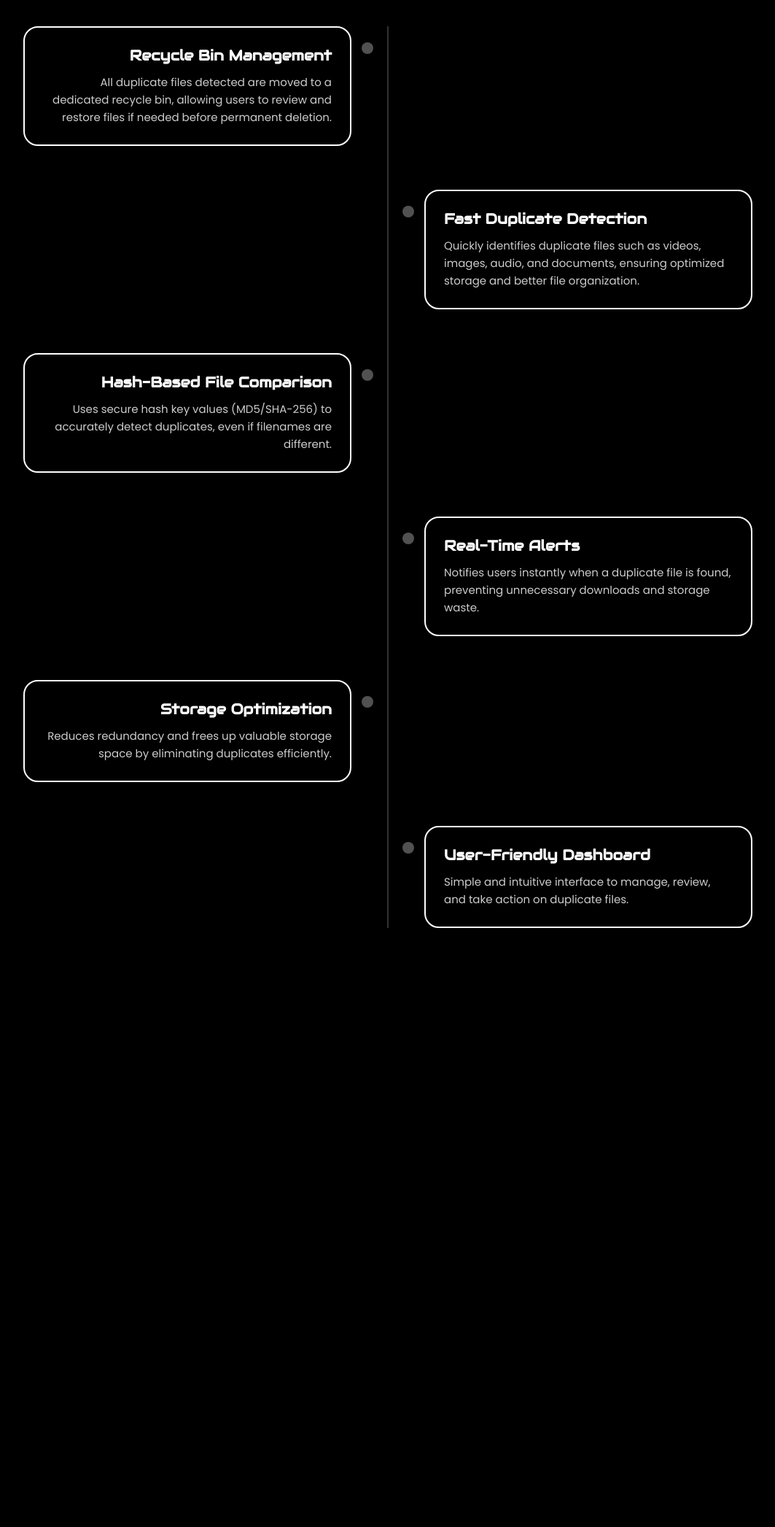
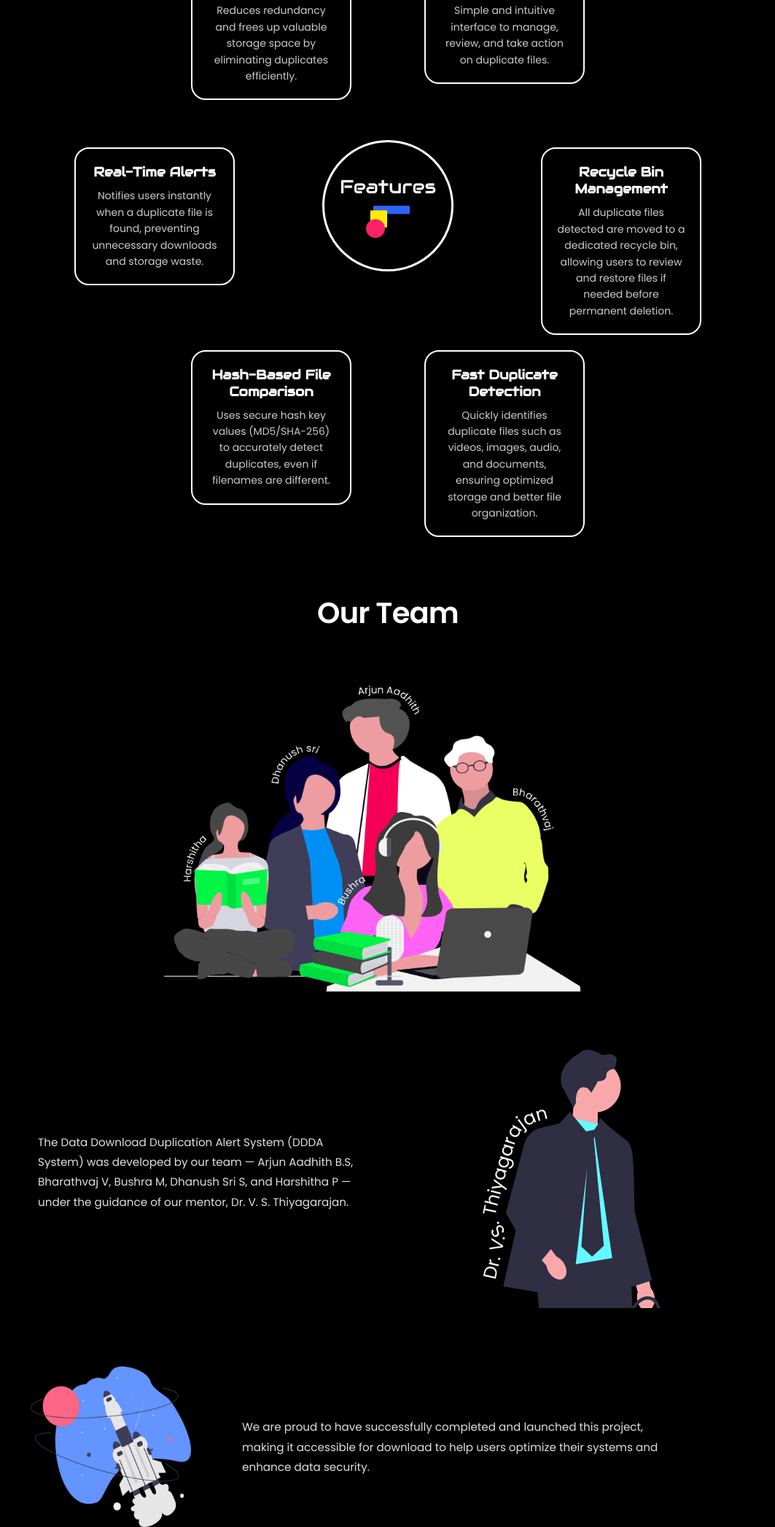
Before and after one commit to bharathvaj68/Duplicate_website, a plain HTML site: page index.html in a window 1280 px wide. Shown: the part 3029-5122 px from the top of the page at 73% size, without its empty margins (108-1171 px from the left). Before the commit the page ends 4361 px from the top, so only its background shows below. Drawn offline with Linux system fonts and the light colour scheme.

Commit message:
some changes added

```diff
--- a/index.html
+++ b/index.html
@@ -141,45 +141,75 @@
 
     <!-- features -->
 
-        <div class="features-section">
-    <div class="features-title">
+ <div class="features-section">
+    <div class="features-center">
       Features
-      <img src="./Source/shapes 2.png" alt="Shapes Icon" class="features-icon" />
+      <img src="./Source/shapes 2.png" alt="Shapes Icon">
     </div>
 
-    <div class="features-list">
-      <div class="feature-card">
+    <div class="orbit">
+      <div class="feature-card" data-angle="0">
         <h3>Recycle Bin Management</h3>
         <p>All duplicate files detected are moved to a dedicated recycle bin, allowing users to review and restore files if needed before permanent deletion.</p>
       </div>
-
-      <div class="feature-card">
+      <div class="feature-card" data-angle="60">
         <h3>Fast Duplicate Detection</h3>
         <p>Quickly identifies duplicate files such as videos, images, audio, and documents, ensuring optimized storage and better file organization.</p>
       </div>
-
-      <div class="feature-card">
+      <div class="feature-card" data-angle="120">
         <h3>Hash-Based File Comparison</h3>
         <p>Uses secure hash key values (MD5/SHA-256) to accurately detect duplicates, even if filenames are different.</p>
       </div>
-
-      <div class="feature-card">
+      <div class="feature-card" data-angle="180">
         <h3>Real-Time Alerts</h3>
         <p>Notifies users instantly when a duplicate file is found, preventing unnecessary downloads and storage waste.</p>
       </div>
-
-      <div class="feature-card">
+      <div class="feature-card" data-angle="240">
         <h3>Storage Optimization</h3>
         <p>Reduces redundancy and frees up valuable storage space by eliminating duplicates efficiently.</p>
       </div>
-
-      <div class="feature-card">
+      <div class="feature-card" data-angle="300">
         <h3>User-Friendly Dashboard</h3>
         <p>Simple and intuitive interface to manage, review, and take action on duplicate files.</p>
       </div>
     </div>
   </div>
 
+
+  <!-- footer -->
+
+   <div class="container">
+        <div class="hero-section">
+            <h1>Our Team</h1>
+            <img src="./Source/team.png" alt="Team collaboration illustration" class="team-illustration">
+        </div>
+
+        <div class="content-section">
+            <div class="text-content">
+                <p>The Data Download Duplication Alert System (DDDA System) was developed by our team — Arjun Aadhith B.S, Bharathvaj V, Bushra M, Dhanush Sri S, and Harshitha P — under the guidance of our mentor, Dr. V. S. Thiyagarajan. </div>
+            <div class="illustration-container">
+                <img src="./Source/mentor.png" alt="Person with laptop illustration" class="person-illustration">
+            </div>
+        </div>
+
+        <div class="bottom-section">
+            <div class="illustration-container">
+                <img src="./Source/lunch.png" alt="Astronaut with laptop illustration" class="astronaut-illustration">
+            </div>
+            <div class="bottom-text">
+                <p>We are proud to have successfully completed and launched this project, making it accessible for download to help users optimize their systems and enhance data security.</p>
+            </div>
+        </div>
+
+        <div class="team">
+          <h2>NIKOCOMET</h2>
+        </div>
+
+        <div class="footer">
+            <p>© 2025 Nikocomet. All Rights Reserved.</p>
+        </div>
+    </div>
+
     <script src="main.js"></script>
   </body>
 </html>
--- a/main.js
+++ b/main.js
@@ -1,4 +1,26 @@
-    const cards = document.querySelectorAll(".feature-card");
+  const cards = document.querySelectorAll(".feature-card");
+    const orbitRadius = 320;
+
+    cards.forEach(card => {
+      const angle = parseFloat(card.dataset.angle) * (Math.PI / 180);
+      const x = Math.cos(angle) * orbitRadius;
+      const y = Math.sin(angle) * orbitRadius;
+      card.style.left = `calc(50% + ${x}px - 110px)`;
+      card.style.top = `calc(50% + ${y}px - 80px)`;
+
+      const connector = document.createElement("div");
+      connector.classList.add("connector");
+      const centerX = 400, centerY = 400;
+      const cardX = 400 + x, cardY = 400 + y;
+      const length = Math.sqrt((cardX-centerX)**2 + (cardY-centerY)**2);
+      connector.style.height = length + "px";
+      connector.style.left = centerX + "px";
+      connector.style.top = centerY + "px";
+      const angleDeg = Math.atan2(cardY-centerY, cardX-centerX) * (180/Math.PI) + 90;
+      connector.style.transform = `rotate(${angleDeg}deg)`;
+      document.querySelector(".features-section").appendChild(connector);
+    });
+
     const revealOnScroll = () => {
       cards.forEach(card => {
         const rect = card.getBoundingClientRect();
@@ -11,13 +33,7 @@
     revealOnScroll();
 
     document.addEventListener("mousemove", (e) => {
-      const centerX = window.innerWidth / 2;
-      const centerY = window.innerHeight / 2;
-      const offsetX = (e.clientX - centerX) * 0.01;
-      const offsetY = (e.clientY - centerY) * 0.01;
-      cards.forEach((card, i) => {
-        if (card.classList.contains("visible")) {
-          card.style.transform = `translate(${offsetX * (i % 2 === 0 ? 1 : -1)}px, ${offsetY}px) scale(1)`;
-        }
-      });
+      const offsetX = (e.clientX / window.innerWidth - 0.5) * 10;
+      const offsetY = (e.clientY / window.innerHeight - 0.5) * 10;
+      document.querySelector(".orbit").style.transform = `translate(-50%, -50%) rotate(${offsetX}deg)`;
     });
--- a/style.css
+++ b/style.css
@@ -403,126 +403,239 @@ body {
 
 /* features */
 
- .features-section {
-      max-width: 1000px;
+  .features-section {
+      position: relative;
+      width: 800px;
+      height: 800px;
       margin: auto;
-      position: relative;
+
     }
 
-    .features-title {
-      font-family: "Audiowide", sans-serif;
-      font-size: 42px;
-      font-weight: 400;
-      margin-bottom: 10%;
-      color: #fff;
+    .features-center {
+      position: absolute;
+      top: 50%;
+      left: 50%;
+      transform: translate(-50%, -50%);
+      width: 180px;
+      height: 180px;
+      border: 3px solid #fff;
+      border-radius: 50%;
       display: flex;
+      flex-direction: column;
       align-items: center;
       justify-content: center;
-      gap: 12px;
+      text-align: center;
+      font-family: "Audiowide", sans-serif;
+      font-size: 26px;
+      color: #fff;
+      background: transparent;
+      z-index: 2;
     }
 
-    .features-icon {
-      width: 70px;
-      height: auto;
-      position: relative;
-      top: 4px;
+    .features-center img {
+      width: 60px;
+      margin-top: 10px;
     }
 
-    .features-list {
-      position: relative;
-    }
-
-    .features-list::before {
-      content: "";
+    .orbit {
       position: absolute;
-      top: 0;
-      bottom: 0;
+      top: 50%;
       left: 50%;
-      width: 2px;
-      background: rgba(255,255,255,0.2);
-      transform: translateX(-50%);
+      transform: translate(-50%, -50%);
+      width: 100%;
+      height: 100%;
+      border-radius: 50%;
     }
 
     .feature-card {
-      width: 45%;
-      padding: 25px;
-      margin-bottom: 60px;
+      position: absolute;
+      width: 220px;
+      padding: 20px;
       border: 2px solid #fff;
       border-radius: 20px;
       background: transparent;
-      position: relative;
+      text-align: center;
       opacity: 0;
-      transform: translateY(50px) scale(0.95);
-      transition: all 0.6s ease-out;
-      will-change: transform, opacity;
-      perspective: 1000px;
-    }
-
-    .feature-card:nth-child(odd) {
-      margin-right: auto;
-      text-align: right;
-      transform: translateX(-100px) translateY(50px);
-    }
-    .feature-card:nth-child(even) {
-      margin-left: auto;
-      text-align: left;
-      transform: translateX(100px) translateY(50px);
+      transform: scale(0.8);
+      transition: all 0.6s ease;
+      font-family: "Poppins", sans-serif;
     }
 
     .feature-card.visible {
       opacity: 1;
-      transform: translateX(0) translateY(0) scale(1);
-    }
-
-    .feature-card:hover {
-      transform: scale(1.05) rotateX(6deg) rotateY(-6deg);
-      box-shadow: 0 12px 30px rgba(255, 255, 255, 0.15);
-    }
-
-    .feature-card::after {
-      content: "";
-      position: absolute;
-      top: 20px;
-      width: 16px;
-      height: 16px;
-      border-radius: 50%;
-      background: #666666ca;
-    }
-    .feature-card:nth-child(odd)::after {
-      right: -32px;
-    }
-    .feature-card:nth-child(even)::after {
-      left: -32px;
+      transform: scale(1);
     }
 
     .feature-card h3 {
       font-family: "Audiowide", sans-serif;
-      font-size: 20px;
-      margin-bottom: 12px;
+      font-size: 18px;
+      margin-bottom: 10px;
       color: #fff;
     }
 
     .feature-card p {
-      font-size: 15px;
+      font-size: 14px;
       line-height: 1.6;
       color: #ccc;
       margin: 0;
     }
 
-    @media (max-width: 768px) {
-      .features-list::before {
-        left: 8px;
+    .feature-card:hover {
+      transform: scale(1.05) rotate(3deg);
+      box-shadow: 0 8px 25px rgba(255, 255, 255, 0.15);
+    }
+
+
+    @media (max-width: 900px) {
+      .features-section {
+        width: 100%;
+        height: auto;
       }
-      .feature-card,
-      .feature-card:nth-child(odd),
-      .feature-card:nth-child(even) {
-        width: 100%;
-        text-align: left;
-        margin: 0 0 40px;
-        transform: translateY(50px);
+      .orbit {
+        display: flex;
+        flex-direction: column;
+        gap: 20px;
+        position: relative;
+        transform: none;
       }
-      .feature-card::after {
-        left: -28px;
-        right: auto;
+      .feature-card {
+        position: relative;
+        margin: 0 auto 30px;
+      }
+      .connector {
+        display: none;
       }
     }
+
+
+    /* footer */
+
+     .container {
+            max-width: 1000px;
+            margin: 0 auto;
+            padding: 10% 20px;
+        }
+
+        .hero-section {
+            text-align: center;
+            margin-bottom: 80px;
+        }
+
+        .hero-section h1 {
+            font-size: 2.5rem;
+            font-weight: 600;
+            margin-bottom: 40px;
+            letter-spacing: -0.02em;
+        }
+
+        .team-illustration {
+            width: 100%;
+            max-width: 615px;
+            height: 595;
+            margin: 0 auto;
+            display: block;
+        }
+
+        .content-section {
+            display: grid;
+            grid-template-columns: 1fr 1fr;
+            gap: 60px;
+            margin-bottom: 80px;
+            align-items: center;
+        }
+
+        .text-content {
+
+            font-size: 0.95rem;
+            line-height: 1.8;
+            color: #e0e0e0;
+        }
+
+        .text-content p {
+            margin-bottom: 20px;
+        }
+
+        .illustration-container {
+            display: flex;
+            justify-content: center;
+            align-items: center;
+        }
+
+        .side-illustration {
+            width: 200px;
+            height: 200px;
+        }
+
+        .person-illustration {
+            width: 273px;
+            height: 354px;
+        }
+
+        .bottom-section {
+            display: grid;
+            grid-template-columns: 200px 1fr;
+            gap: 40px;
+            align-items: center;
+            margin-bottom: 60px;
+        }
+
+        .astronaut-illustration {
+            width: 220px;
+            height: 220px;
+        }
+
+        .bottom-text {
+            font-size: 0.95rem;
+            line-height: 1.8;
+            color: #e0e0e0;
+            max-width: 600px;
+            margin-left: 40px;
+        }
+
+
+
+        .team{
+          display: flex;
+          justify-content: center;
+          font-size: 8rem;
+          font-family: "arial black";
+          font-style: italic;
+          font-weight: bolder;
+          color: #252525;
+        }
+
+        .footer {
+            text-align: center;
+            font-size: 0.8rem;
+            color: #666;
+            margin-top: 60px;
+            padding-top: 40px;
+            border-top: 1px solid #333;
+        }
+
+        @media (max-width: 768px) {
+            .content-section,
+            .bottom-section {
+                grid-template-columns: 1fr;
+                gap: 40px;
+            }
+
+            .hero-section h1 {
+                font-size: 2rem;
+            }
+
+            .container {
+                padding: 20px 15px;
+            }
+
+            .side-illustration,
+            .astronaut-illustration {
+                width: 150px;
+                height: 150px;
+            }
+
+            .person-illustration {
+                width: 100px;
+                height: 120px;
+            }
+        }
```
Also changed, not shown: Source/lunch.png (added), Source/mentor.png (added), Source/team.png (added).
